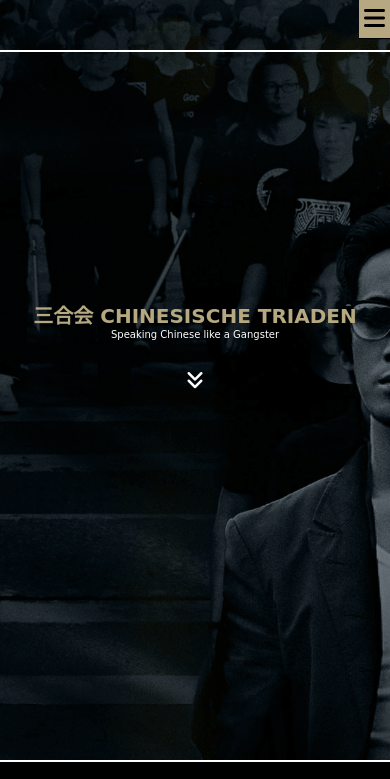
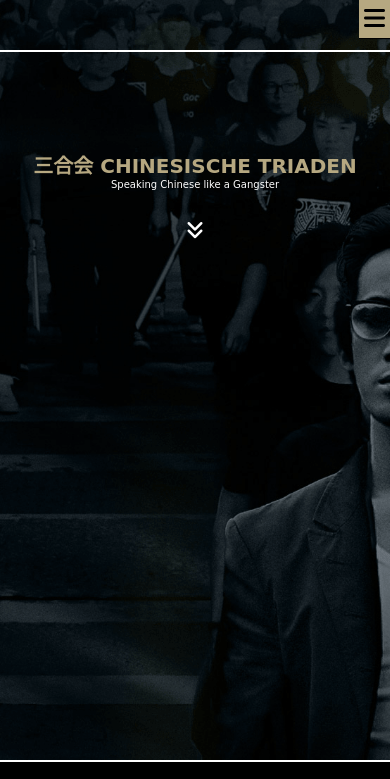
Before and after one commit to AndyHu8/Triaden, a plain HTML site: page Triaden_Website/index.html in a window 390 px wide. Shown: the top 779 px of the page. Drawn offline with Linux system fonts and the light colour scheme; a web font is replaced by a local one.

Commit message:
Add files via upload

```diff
--- a/Triaden_Website/style.css
+++ b/Triaden_Website/style.css
@@ -64,6 +64,7 @@ nav ul li:hover {background-color: #b6a881; transition: all 0.5s ease;}
 /*Mobile*/
 @media screen and (max-width: 900px){
     .logo_div, hr {display: none;}
+    #wallpaper_text {padding-top: 150px;}
 
     .burger-nav {display: block; background-color: #b6a881; font-size: 150%; padding: 5px; float: right; border-bottom: 1px solid black; cursor: pointer;}
     nav ul {overflow: hidden; height: 0; display: flex; flex-direction: column; align-items: center; justify-content: center; margin-top: 50px;
```
